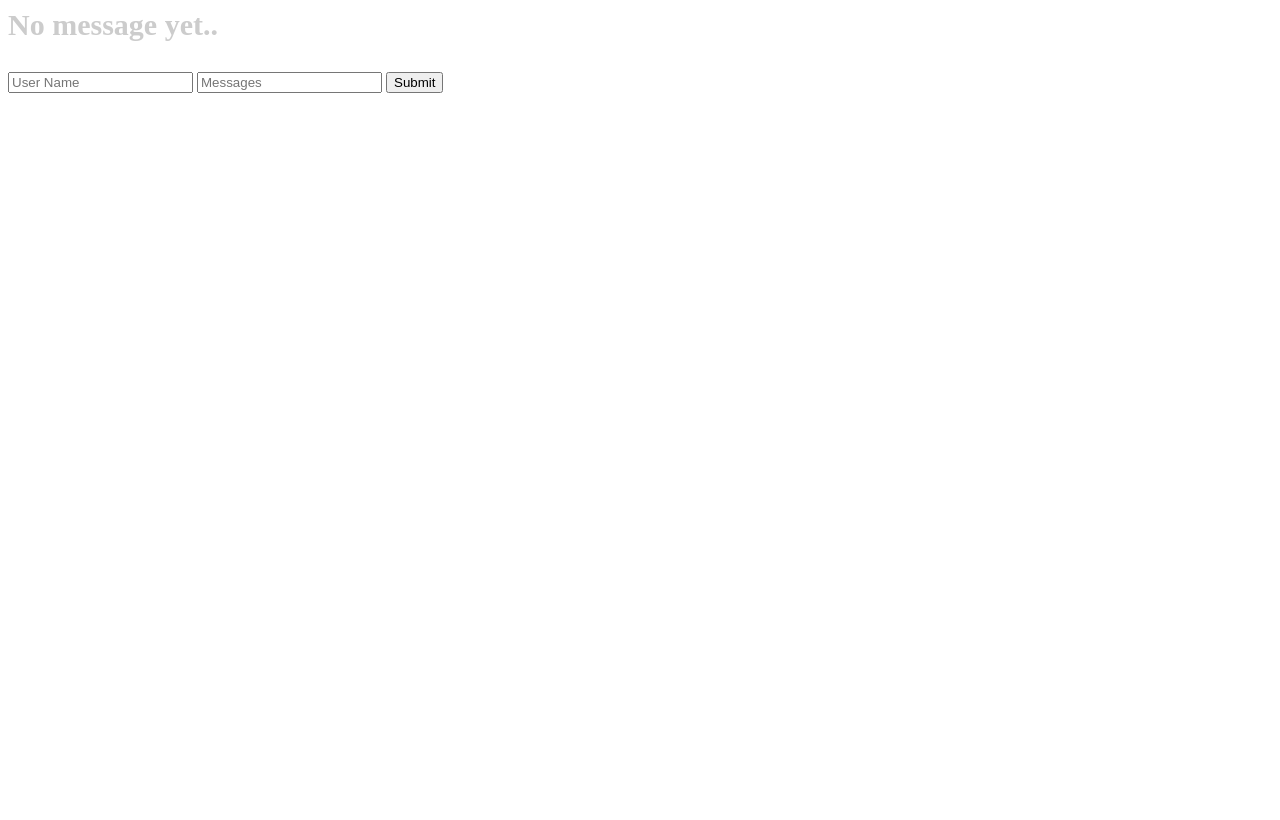
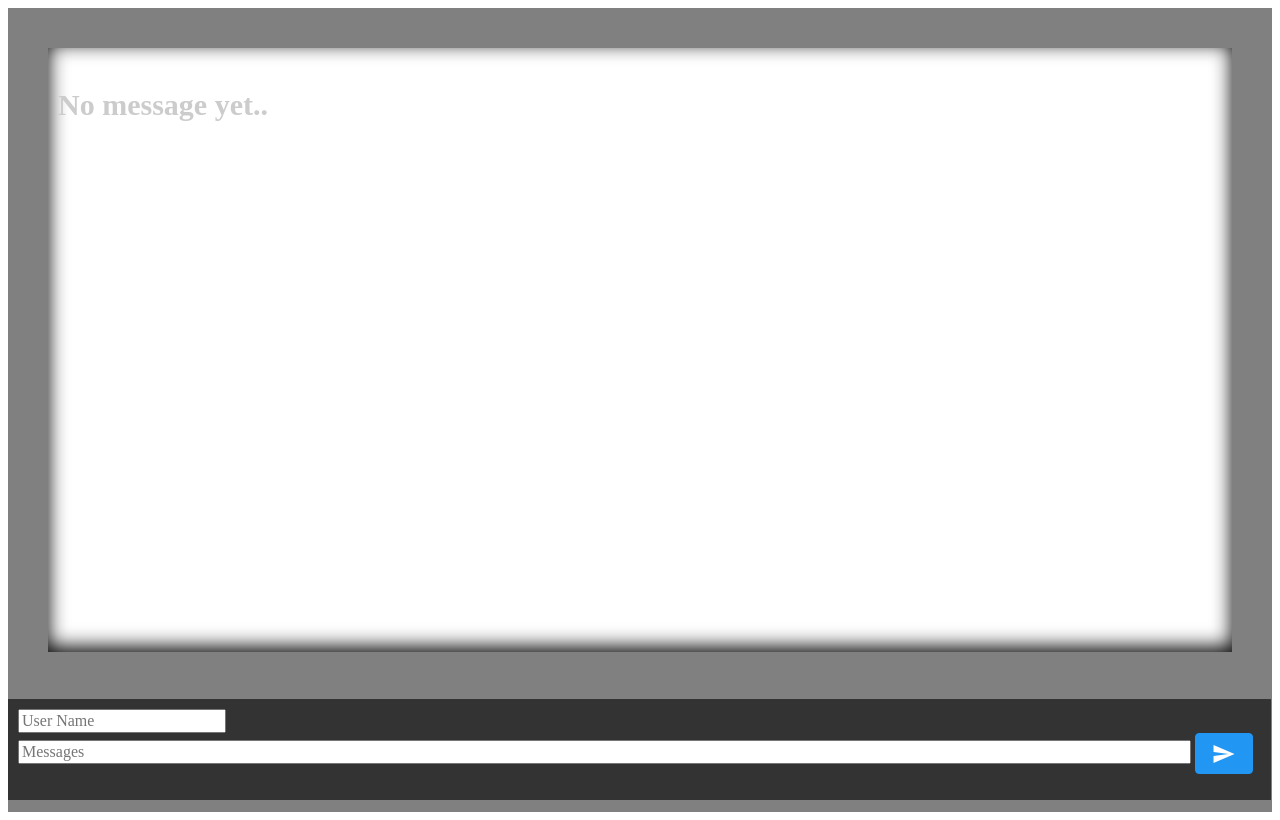
Before and after one commit to idzharbae/py-chat, a Flask app: page / in a window 1280 px wide. Before the commit the page ends 93 px from the top, so only its background shows below. Run offline with Flask 2, Linux system fonts and the light colour scheme; some libraries are stand-ins or nearby versions.

Commit message:
refine view

```diff
--- a/app.py
+++ b/app.py
@@ -7,9 +7,7 @@ socketio = SocketIO(app)
 
 @app.route('/')
 def sessions():
-	content = render_template('content.html')
-	scripts = render_template('scripts.html')
-	return render_template('session.html', user='world', title='Session', content=content, scripts=scripts)
+	return render_template('session.html', user='world')
 
 def messageReceived(methods=['GET','POST']):
 	print('message was recevied.')
--- /dev/null
+++ b/static/css/styles.css
@@ -0,0 +1,96 @@
+.footer{
+	padding: 10px;
+	background-color: #333;
+  overflow: hidden;
+  position: fixed;
+  bottom: 0;
+  width: calc(100% - 37.5px);
+}
+.content{
+	background-color : gray;
+  height: 100%;
+	padding: 10px;
+}
+button{
+	border-radius: 0;
+}
+
+button:focus {
+  outline: 1px dotted;
+  outline: 5px auto -webkit-focus-ring-color;
+}
+input,
+button,
+select,
+optgroup,
+textarea {
+  margin: 0;
+  font-family: inherit;
+  font-size: inherit;
+  line-height: inherit;
+}
+button,
+input {
+  overflow: visible;
+}
+button,
+html [type="button"],
+[type="reset"],
+[type="submit"] {
+  -webkit-appearance: button;
+}
+
+.message{
+	width: calc(100% - 70px);
+}
+
+.btn {
+  display: inline-block;
+  font-weight: 400;
+  text-align: center;
+  white-space: nowrap;
+  vertical-align: middle;
+  user-select: none;
+  border: 1px solid transparent;
+  padding: 0.46875rem 1rem;
+  font-size: 1rem;
+  line-height: 1.5;
+  border-radius: 0.25rem;
+  transition: color 0.15s ease-in-out, background-color 0.15s ease-in-out, border-color 0.15s ease-in-out, box-shadow 0.15s ease-in-out;
+}
+
+.btn-primary {
+  color: #ffffff;
+  background-color: #2196f3;
+  border-color: #2196f3;
+  box-shadow: none;
+}
+
+.btn-primary:hover {
+  color: #ffffff;
+  background-color: #0c83e2;
+  border-color: #0c7cd5;
+}
+
+.btn-primary:focus,
+.btn-primary.focus {
+  box-shadow: none, 0 0 0 0.2rem rgba(33, 150, 243, 0.5);
+}
+
+.btn-primary.disabled,
+.btn-primary:disabled {
+  color: #ffffff;
+  background-color: #2196f3;
+  border-color: #2196f3;
+}
+
+
+.message_holder{
+	padding:10px;
+	background-color: white;
+  box-shadow: 10px;
+	margin:30px;
+  height: calc(100% - 200px);
+  box-shadow: inset 0px -5px 20px #000000;
+  overflow-y: auto;
+}
--- /dev/null
+++ b/templates/footer.html
@@ -0,0 +1,8 @@
+
+	<form action="" method="POST">
+		<input type="text" class="username" placeholder="User Name"/><br>
+		<input type="text" class="message" placeholder="Messages"/>
+		<button type="submit" class="btn btn-primary">
+            <i class="material-icons">send</i>
+        </button>
+	</for>
--- a/templates/header.html
+++ b/templates/header.html
@@ -1 +1,3 @@
 <title> Chat App </title>
+<link href="https://fonts.googleapis.com/icon?family=Material+Icons" rel="stylesheet">
+<link rel="stylesheet" type="text/css" href="{{ url_for('static', filename='css/styles.css') }}">
--- a/templates/layout.html
+++ b/templates/layout.html
@@ -7,8 +7,9 @@
 			{% block content %}
 			{% endblock %}
 		</div>
-
+		<div class="footer">
+	    	{% include 'footer.html' %}
+		</div>
 	    {% include 'scripts.html' %}
-
 	</body>
 </html>
--- a/templates/session.html
+++ b/templates/session.html
@@ -1,12 +1,8 @@
 {% extends 'layout.html' %}
 
 {% block content %}
-<h3 style='color: #ccc;font-size: 30px;'>No message yet..</h3>
-<div class="message_holder"></div>
 
-<form action="" method="POST">
-	<input type="text" class="username" placeholder="User Name"/>
-	<input type="text" class="message" placeholder="Messages"/>
-	<input type="submit"/>
-</form>
+<div class="message_holder">
+	<h3 style='color: #ccc;font-size: 30px;'>No message yet..</h3>
+</div>
 {% endblock %}
```
